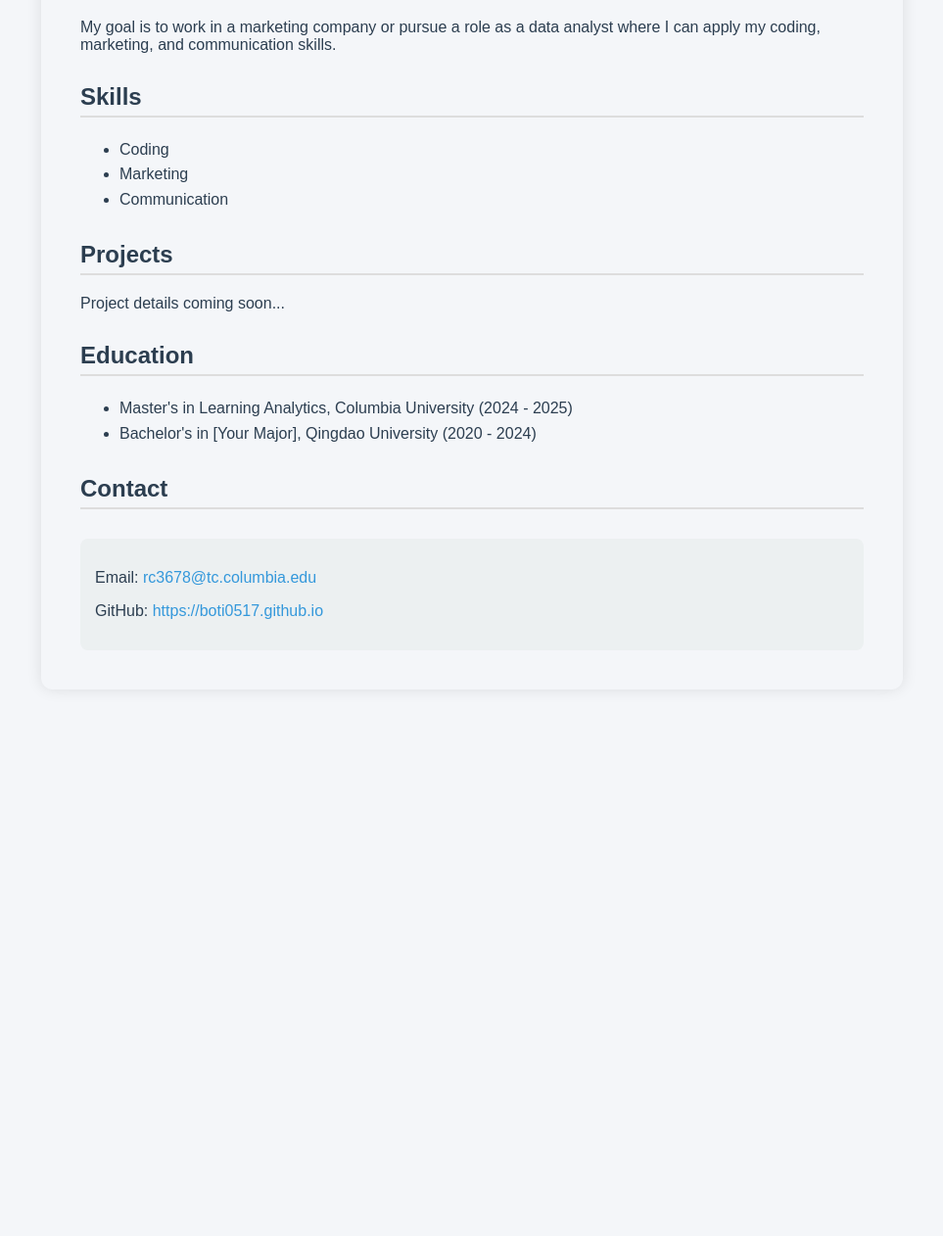
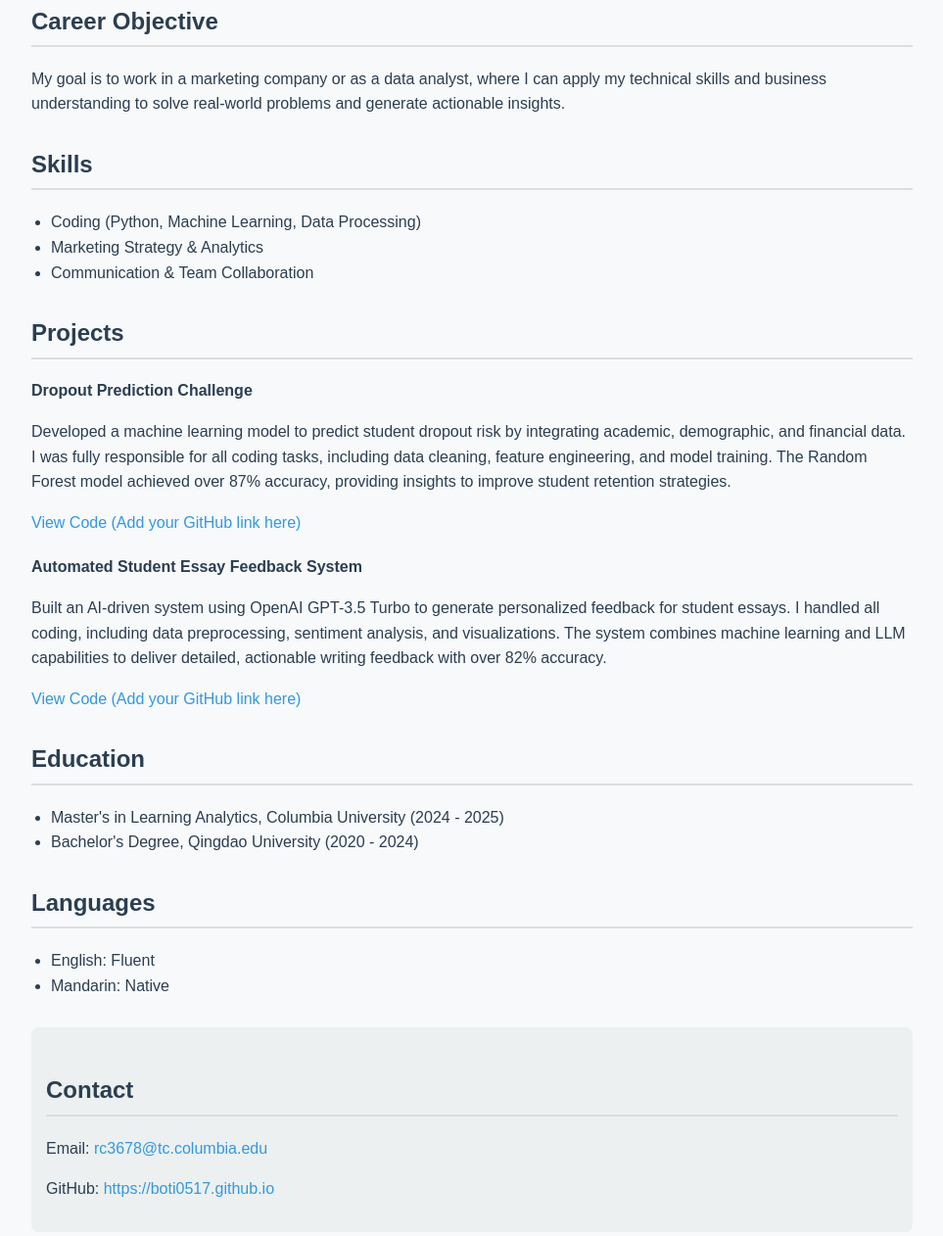
Before and after one commit to Boti0517/Boti0517.github.io, a plain HTML site: page index.html in a window 1280 px wide. Shown: the part 290-1552 px from the top of the page at 98% size, without its empty margins (158-1121 px from the left). Before the commit the page ends 1044 px from the top, so only its background shows below. Drawn offline with Linux system fonts and the light colour scheme.

Commit message:
Update index.html

```diff
--- a/index.html
+++ b/index.html
@@ -6,17 +6,19 @@
   <style>
     body {
       font-family: Arial, sans-serif;
-      max-width: 800px;
-      margin: 50px auto;
-      background-color: #f4f6f9;
+      max-width: 900px;
+      margin: 40px auto;
+      background-color: #f7f9fb;
       padding: 40px;
       border-radius: 12px;
       box-shadow: 0 0 15px rgba(0, 0, 0, 0.1);
       color: #2c3e50;
+      line-height: 1.6;
     }
     h1 {
+      text-align: center;
       color: #34495e;
-      text-align: center;
+      font-size: 36px;
     }
     h2 {
       color: #2c3e50;
@@ -25,7 +27,8 @@
       margin-top: 30px;
     }
     ul {
-      line-height: 1.6;
+      list-style-type: disc;
+      padding-left: 20px;
     }
     a {
       color: #3498db;
@@ -34,40 +37,73 @@
     a:hover {
       text-decoration: underline;
     }
-    .contact {
-      margin-top: 30px;
+    .contact, .social {
+      margin-top: 20px;
       padding: 15px;
       background-color: #ecf0f1;
       border-radius: 8px;
+    }
+    .project {
+      margin-bottom: 20px;
+    }
+    .section {
+      margin-top: 30px;
     }
   </style>
 </head>
 <body>
 
-  <h1>Viktor Cui - Professional Portfolio</h1>
-  <p>Hello! I'm <strong>Viktor Cui</strong>, currently studying Learning Analytics at Columbia University. I am passionate about combining data analysis with marketing strategies to solve real-world problems and improve business decision-making.</p>
+  <h1>Viktor Cui</h1>
+  <p>Hello! I'm <strong>Viktor Cui</strong>, currently pursuing a Master's in Learning Analytics at Columbia University. With a strong foundation in coding, marketing, and communication, I am passionate about using data to drive better decision-making, especially in the fields of marketing and business analytics.</p>
 
+  <div class="section">
     <h2>Career Objective</h2>
-  <p>My goal is to work in a marketing company or pursue a role as a data analyst where I can apply my coding, marketing, and communication skills.</p>
+    <p>My goal is to work in a marketing company or as a data analyst, where I can apply my technical skills and business understanding to solve real-world problems and generate actionable insights.</p>
+  </div>
 
+  <div class="section">
     <h2>Skills</h2>
     <ul>
-    <li>Coding</li>
-    <li>Marketing</li>
-    <li>Communication</li>
+      <li>Coding (Python, Machine Learning, Data Processing)</li>
+      <li>Marketing Strategy & Analytics</li>
+      <li>Communication & Team Collaboration</li>
     </ul>
+  </div>
 
+  <div class="section">
     <h2>Projects</h2>
-  <p>Project details coming soon...</p>
 
+    <div class="project">
+      <strong>Dropout Prediction Challenge</strong>
+      <p>Developed a machine learning model to predict student dropout risk by integrating academic, demographic, and financial data. I was fully responsible for all coding tasks, including data cleaning, feature engineering, and model training. The Random Forest model achieved over 87% accuracy, providing insights to improve student retention strategies.</p>
+      <p><a href="#" target="_blank">View Code (Add your GitHub link here)</a></p>
+    </div>
+
+    <div class="project">
+      <strong>Automated Student Essay Feedback System</strong>
+      <p>Built an AI-driven system using OpenAI GPT-3.5 Turbo to generate personalized feedback for student essays. I handled all coding, including data preprocessing, sentiment analysis, and visualizations. The system combines machine learning and LLM capabilities to deliver detailed, actionable writing feedback with over 82% accuracy.</p>
+      <p><a href="#" target="_blank">View Code (Add your GitHub link here)</a></p>
+    </div>
+  </div>
+
+  <div class="section">
     <h2>Education</h2>
     <ul>
       <li>Master's in Learning Analytics, Columbia University (2024 - 2025)</li>
-    <li>Bachelor's in [Your Major], Qingdao University (2020 - 2024)</li>
+      <li>Bachelor's Degree, Qingdao University (2020 - 2024)</li>
     </ul>
+  </div>
 
+  <div class="section">
+    <h2>Languages</h2>
+    <ul>
+      <li>English: Fluent</li>
+      <li>Mandarin: Native</li>
+    </ul>
+  </div>
+
+  <div class="section contact">
     <h2>Contact</h2>
-  <div class="contact">
     <p>Email: <a href="mailto:rc3678@tc.columbia.edu">rc3678@tc.columbia.edu</a></p>
     <p>GitHub: <a href="https://boti0517.github.io" target="_blank">https://boti0517.github.io</a></p>
   </div>
```
Lines whose indentation alone changed are shown as unchanged.
